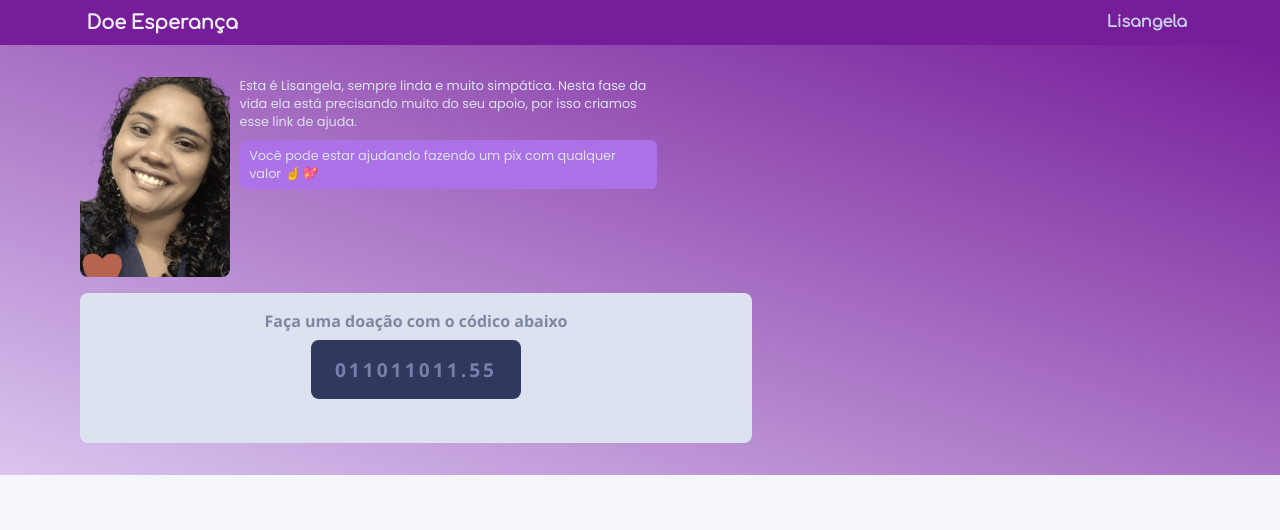
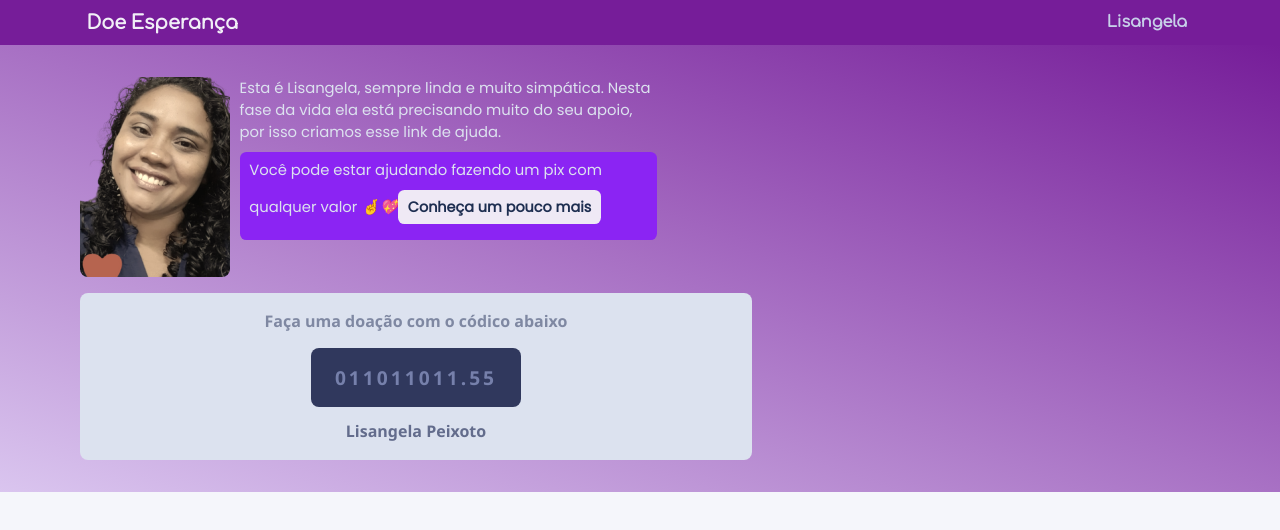
Before and after one commit to kanellson/lisangela, a Next.js app: page / in a window 1280 px wide. Shown: the top 530 px of the page. Built offline with nearby package versions, Linux system fonts and the light colour scheme.

Commit message:
redefinindo

```diff
--- a/src/app/page.tsx
+++ b/src/app/page.tsx
@@ -1,4 +1,4 @@
-import Image from "next/image";
+import Link from "next/link";
 
 export default function Home() {
   return (
@@ -9,17 +9,25 @@ export default function Home() {
             <div className="flex">
               <div className="content_lisan">
                 <div className="lisan"></div>
-                <p>Esta é Lisangela, sempre linda e muito simpática.
-                  Nesta fase da vida ela está precisando muito do seu apoio, por isso criamos esse link de ajuda.
-                  <span>Você pode estar ajudando fazendo um pix com qualquer valor <i>🤞💖</i></span>
+                <p>
+                  Esta é Lisangela, sempre linda e muito simpática. Nesta fase
+                  da vida ela está precisando muito do seu apoio, por isso
+                  criamos esse link de ajuda.
+                  <span>
+                    Você pode estar ajudando fazendo um pix com qualquer valor{" "}
+                    <i>🤞💖</i>
+                    <Link href="/lisangela">Conheça um pouco mais</Link>
+                  </span>
                 </p>
               </div>
             </div>
             <div className="flex">
-            <div className="wrapper_value">
+              <div className="wrapper_value">
                 <p>Faça uma doação com o códico abaixo</p>
                 <span>011011011.55</span>
+                <strong>Lisangela Peixoto</strong>
               </div>
+
             </div>
           </div>
         </div>
--- a/src/nrc/css/mobile.css
+++ b/src/nrc/css/mobile.css
@@ -80,7 +80,7 @@ main {
   & p {
     max-width: 65%;
     padding: 0 0.6rem;
-    font-size: 0.8rem;
+    font-size: .925rem;
     color: #dce2ef;
   }
   & span {
@@ -88,7 +88,17 @@ main {
     padding: 0.4rem 0.6rem;
     border-radius: 0.4rem;
     margin-top: 0.6rem;
-    background-color: #ac71e7;
+    margin-bottom: 1rem;
+    background-color: #8b24f3;
+  }
+  & a {
+    padding: 0.4rem 0.6rem;
+    border-radius: 0.4rem;
+    margin: 0.6rem 0;
+    color: #1e2e51;
+    font-weight: 600;
+    font-size: .9rem;
+    background-color: rgb(239, 233, 245);
   }
 }
 .lisan {
@@ -115,7 +125,7 @@ main {
   background-color: #dce2ef;
 
   & p {
-    margin-bottom: 0.5rem;
+    margin-bottom: 1rem;
     font-weight: 600;
     color: #7f88a2;
     font-size: 1rem;
@@ -130,6 +140,12 @@ main {
     padding: 1rem 1.5rem;
     border-radius: 0.5rem;
     background-color: #30385d;
+  }
+  & strong {
+    margin-top: .8rem;
+    color: #636c8c;
+    font-size: 1rem;
+    text-align: center;
   }
 }
 
```
Also changed, not shown: src/app/lisangela/page.tsx (+9 -0 lines).
